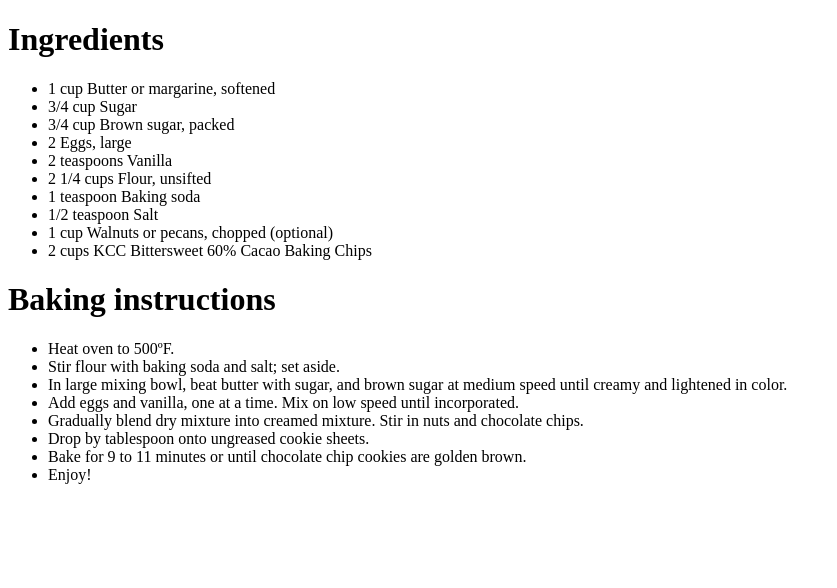
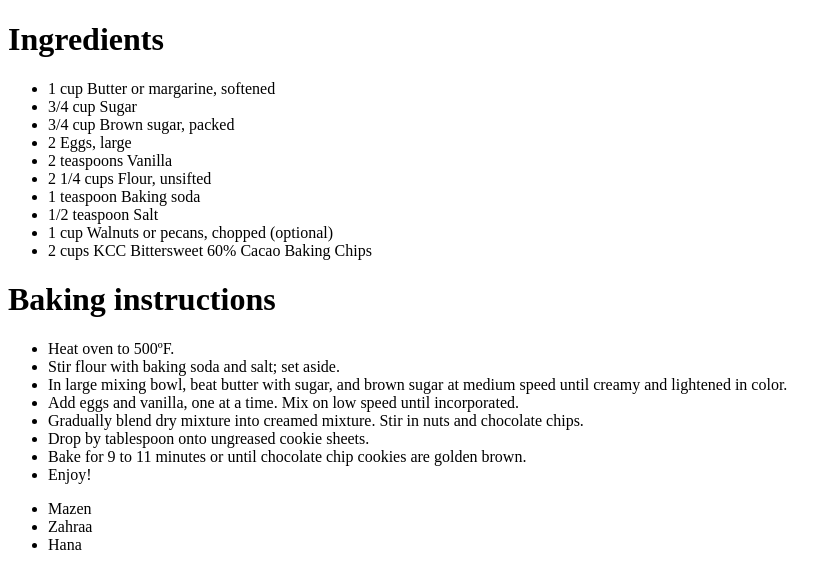
Before and after one commit to mazenahmed2342/test3, a plain HTML site: page secret recipe.htm in a window 1280 px wide. Shown: the whole page, without its empty margins (0-837 px from the left). Drawn offline with Linux system fonts and the light colour scheme.

Commit message:
add our names

```diff
--- a/secret recipe.htm
+++ b/secret recipe.htm
@@ -27,5 +27,11 @@
 <li>Enjoy!</li>
 </ul>
 
+<ul>
+    <li>Mazen</li>
+    <li>Zahraa</li>
+    <li>Hana</li>
+</ul>
+
 </body>
 </html>
```
